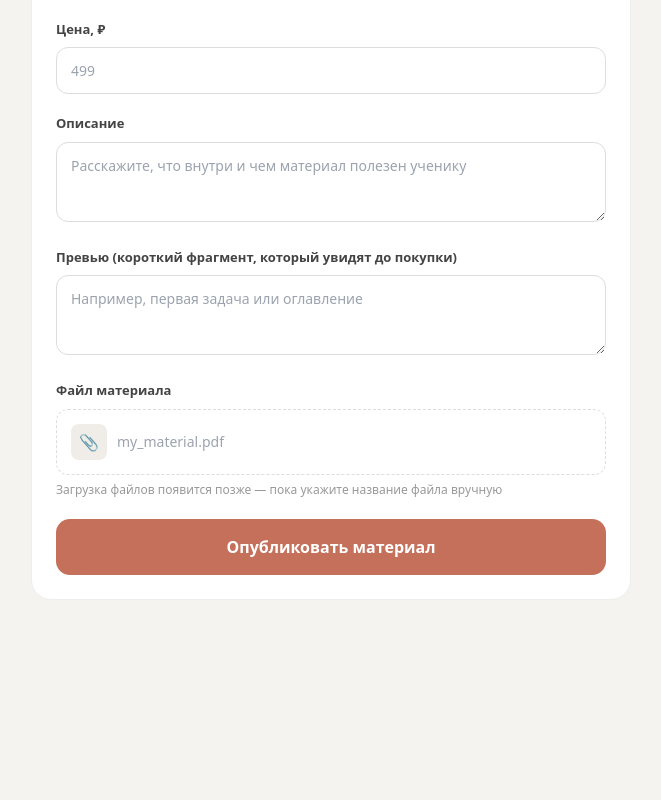
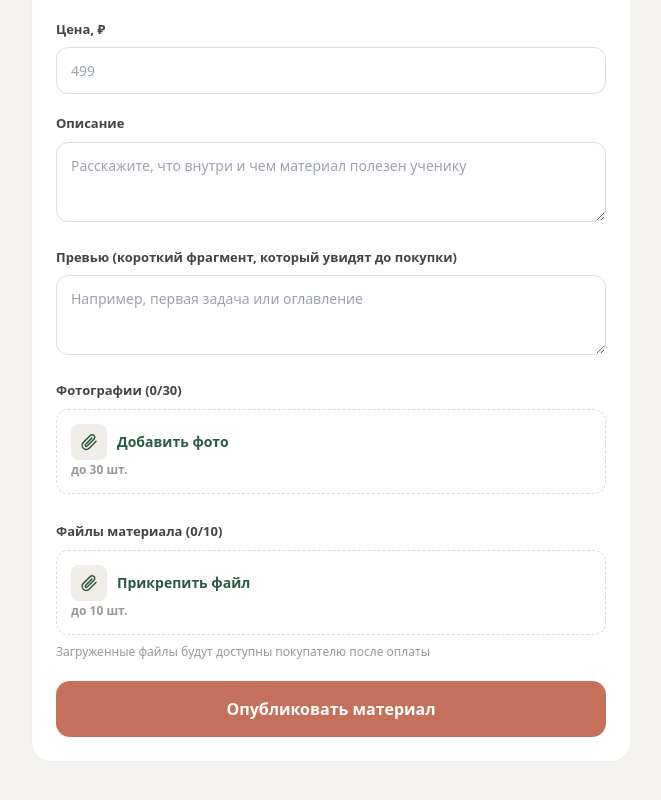
Before and after one commit to yaroslavnapril/tutor-connect, a Next.js app: page /marketplace/new in a window 1280 px wide. Shown: the part 562-1362 px from the top of the page, without its empty margins (309-970 px from the left). Before the commit the page ends 1234 px from the top, so only its background shows below. Built offline with nearby package versions, Linux system fonts and the light colour scheme.

Commit message:
Update page.tsx

```diff
--- a/app/marketplace/new/page.tsx
+++ b/app/marketplace/new/page.tsx
@@ -5,8 +5,20 @@ import { useRouter } from 'next/navigation'
 import { TUTORS } from '../../data/tutors'
 import { CURRENT_TUTOR_ID } from '../../data/currentUser'
 
-const CATEGORIES = ['Математика', 'Английский', 'Физика', 'Русский язык', 'История', 'Информатика', 'Литература', 'Химия', 'Биология', 'Обществознание']
-const GRADE_OPTIONS = ['1-4 классы', '5-7 классов', '8-9 классов', '10-11 классы', 'ЕГЭ', 'ОГЭ', 'Взрослые']
+const CATEGORIES = [
+  'Английский', 'Астрономия', 'Биология', 'Дошкольники', 'Информатика',
+  'Испанский', 'История', 'Итальянский', 'Китайский', 'Литература',
+  'Логопед', 'Математика', 'Музыка', 'Начальная школа', 'Немецкий',
+  'Обществознание', 'Русский как иностранный', 'Русский язык', 'Физика',
+  'Французский', 'Химия', 'Экономика'
+]
+
+const GRADE_OPTIONS = ['Дошкольное образование', '1-4 классы', '5-7 классов', '8-9 классов', '10-11 классы', 'ЕГЭ', 'ОГЭ', 'Взрослые']
+
+const MAX_PHOTOS = 30
+const MAX_FILES = 10
+
+interface PhotoItem { file: File; url: string }
 
 export default function NewProductPage() {
   const router = useRouter()
@@ -16,10 +28,33 @@ export default function NewProductPage() {
   const [price, setPrice] = useState('')
   const [description, setDescription] = useState('')
   const [previewText, setPreviewText] = useState('')
-  const [fileName, setFileName] = useState('')
+  const [photos, setPhotos] = useState<PhotoItem[]>([])
+  const [files, setFiles] = useState<File[]>([])
 
   const toggleGrade = (g: string) => {
     setGrades(prev => prev.includes(g) ? prev.filter(x => x !== g) : [...prev, g])
+  }
+
+  const handlePhotosSelect = (e: React.ChangeEvent<HTMLInputElement>) => {
+    const selected = Array.from(e.target.files || [])
+    const room = MAX_PHOTOS - photos.length
+    const toAdd = selected.slice(0, room).map(file => ({ file, url: URL.createObjectURL(file) }))
+    setPhotos(prev => [...prev, ...toAdd])
+    e.target.value = ''
+  }
+
+  const handleFilesSelect = (e: React.ChangeEvent<HTMLInputElement>) => {
+    const selected = Array.from(e.target.files || [])
+    const room = MAX_FILES - files.length
+    setFiles(prev => [...prev, ...selected.slice(0, room)])
+    e.target.value = ''
+  }
+
+  const removePhoto = (idx: number) => {
+    setPhotos(prev => prev.filter((_, i) => i !== idx))
+  }
+  const removeFile = (idx: number) => {
+    setFiles(prev => prev.filter((_, i) => i !== idx))
   }
 
   const handleSubmit = (e: React.FormEvent) => {
@@ -27,6 +62,7 @@ export default function NewProductPage() {
     if (!title.trim() || !price || grades.length === 0) return
 
     const tutor = TUTORS.find(t => t.id === CURRENT_TUTOR_ID)
+    const mainFile = files[0]
     const newProduct = {
       id: `custom-${Date.now()}`,
       title: title.trim(),
@@ -38,8 +74,10 @@ export default function NewProductPage() {
       grades,
       previewText: previewText.trim() || 'Превью пока не добавлено.',
       description: description.trim(),
-      fileName: fileName.trim() || 'material.pdf',
-      fileType: fileName.split('.').pop()?.toUpperCase() || 'PDF'
+      fileName: mainFile?.name || 'material.pdf',
+      fileType: (mainFile?.name.split('.').pop() || 'pdf').toUpperCase(),
+      photos: photos.map(p => p.url),
+      attachments: files.map(f => f.name)
     }
 
     const saved = localStorage.getItem('tc_custom_products')
@@ -66,11 +104,27 @@ export default function NewProductPage() {
         .np-grades { display:flex; flex-wrap:wrap; gap:8px; }
         .np-grade-chip { padding:8px 14px; border-radius:999px; border:1px solid #ddd; background:white; font-size:13px; font-weight:600; cursor:pointer; color:#555; }
         .np-grade-chip.active { background:#2D5A45; color:white; border-color:#2D5A45; }
-        .np-file-row { display:flex; align-items:center; gap:10px; padding:14px; border:1px dashed #ddd; border-radius:12px; }
-        .np-file-icon { width:36px; height:36px; background:#F0EDE8; border-radius:8px; display:flex; align-items:center; justify-content:center; font-size:16px; flex-shrink:0; }
         .np-submit { padding:16px; background:#C4705A; color:white; border:none; border-radius:14px; font-size:16px; font-weight:700; cursor:pointer; }
         .np-submit:hover { background:#b35d48; }
         .np-back { display:inline-flex; align-items:center; gap:6px; color:#2D5A45; text-decoration:none; font-weight:600; font-size:14px; margin-bottom:16px; }
+
+        .np-upload-row { display:flex; align-items:center; justify-content:space-between; padding:14px; border:1px dashed #ddd; border-radius:12px; cursor:pointer; }
+        .np-upload-row:hover { border-color:#2D5A45; }
+        .np-upload-left { display:flex; align-items:center; gap:10px; }
+        .np-clip-icon { width:36px; height:36px; background:#F0EDE8; border-radius:8px; display:flex; align-items:center; justify-content:center; flex-shrink:0; }
+        .np-clip-icon svg { width:18px; height:18px; color:#2D5A45; }
+        .np-upload-text { font-size:14px; font-weight:600; color:#2D5A45; }
+        .np-upload-count { font-size:12px; color:#999; }
+
+        .np-photo-grid { display:grid; grid-template-columns:repeat(auto-fill, minmax(72px, 1fr)); gap:8px; margin-top:12px; }
+        .np-photo-thumb { position:relative; width:100%; aspect-ratio:1; border-radius:10px; overflow:hidden; background:#eee; }
+        .np-photo-thumb img { width:100%; height:100%; object-fit:cover; display:block; }
+        .np-photo-remove { position:absolute; top:3px; right:3px; width:20px; height:20px; border-radius:50%; background:rgba(0,0,0,0.6); color:white; border:none; font-size:11px; cursor:pointer; display:flex; align-items:center; justify-content:center; }
+
+        .np-file-list { display:flex; flex-direction:column; gap:8px; margin-top:12px; }
+        .np-file-chip { display:flex; align-items:center; justify-content:space-between; padding:10px 12px; background:#FAF8F4; border-radius:10px; font-size:13px; }
+        .np-file-chip-name { display:flex; align-items:center; gap:8px; color:#444; overflow:hidden; text-overflow:ellipsis; white-space:nowrap; }
+        .np-file-remove { border:none; background:none; color:#C4705A; font-size:16px; cursor:pointer; flex-shrink:0; padding:0 4px; }
       `}} />
       <div className="np-page">
         <div className="np-container">
@@ -119,12 +173,71 @@ export default function NewProductPage() {
             </div>
 
             <div className="np-field">
-              <label>Файл материала</label>
-              <div className="np-file-row">
-                <div className="np-file-icon">📎</div>
-                <input style={{ border: 'none', padding: 0 }} value={fileName} onChange={e => setFileName(e.target.value)} placeholder="my_material.pdf" />
-              </div>
-              <div className="np-hint">Загрузка файлов появится позже — пока укажите название файла вручную</div>
+              <label>Фотографии ({photos.length}/{MAX_PHOTOS})</label>
+              <label className="np-upload-row" htmlFor="np-photos-input">
+                <div className="np-upload-left">
+                  <div className="np-clip-icon">
+                    <svg viewBox="0 0 24 24" fill="none" stroke="currentColor" strokeWidth="2" strokeLinecap="round" strokeLinejoin="round">
+                      <path d="M21.44 11.05l-9.19 9.19a5.5 5.5 0 0 1-7.78-7.78l9.19-9.19a3.5 3.5 0 0 1 4.95 4.95l-9.2 9.19a1.5 1.5 0 0 1-2.12-2.12l8.49-8.48" />
+                    </svg>
+                  </div>
+                  <span className="np-upload-text">Добавить фото</span>
+                </div>
+                <span className="np-upload-count">до {MAX_PHOTOS} шт.</span>
+              </label>
+              <input
+                id="np-photos-input"
+                type="file"
+                accept="image/*"
+                multiple
+                onChange={handlePhotosSelect}
+                disabled={photos.length >= MAX_PHOTOS}
+                style={{ display: 'none' }}
+              />
+              {photos.length > 0 && (
+                <div className="np-photo-grid">
+                  {photos.map((p, i) => (
+                    <div key={i} className="np-photo-thumb">
+                      <img src={p.url} alt="" />
+                      <button type="button" className="np-photo-remove" onClick={() => removePhoto(i)}>✕</button>
+                    </div>
+                  ))}
+                </div>
+              )}
+            </div>
+
+            <div className="np-field">
+              <label>Файлы материала ({files.length}/{MAX_FILES})</label>
+              <label className="np-upload-row" htmlFor="np-files-input">
+                <div className="np-upload-left">
+                  <div className="np-clip-icon">
+                    <svg viewBox="0 0 24 24" fill="none" stroke="currentColor" strokeWidth="2" strokeLinecap="round" strokeLinejoin="round">
+                      <path d="M21.44 11.05l-9.19 9.19a5.5 5.5 0 0 1-7.78-7.78l9.19-9.19a3.5 3.5 0 0 1 4.95 4.95l-9.2 9.19a1.5 1.5 0 0 1-2.12-2.12l8.49-8.48" />
+                    </svg>
+                  </div>
+                  <span className="np-upload-text">Прикрепить файл</span>
+                </div>
+                <span className="np-upload-count">до {MAX_FILES} шт.</span>
+              </label>
+              <input
+                id="np-files-input"
+                type="file"
+                multiple
+                onChange={handleFilesSelect}
+                disabled={files.length >= MAX_FILES}
+                style={{ display: 'none' }}
+              />
+              {files.length > 0 && (
+                <div className="np-file-list">
+                  {files.map((f, i) => (
+                    <div key={i} className="np-file-chip">
+                      <span className="np-file-chip-name">📎 {f.name}</span>
+                      <button type="button" className="np-file-remove" onClick={() => removeFile(i)}>✕</button>
+                    </div>
+                  ))}
+                </div>
+              )}
+              <div className="np-hint">Загруженные файлы будут доступны покупателю после оплаты</div>
             </div>
 
             <button type="submit" className="np-submit">Опубликовать материал</button>
```
